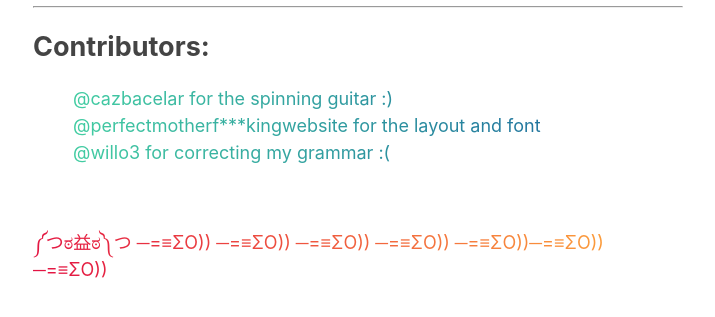
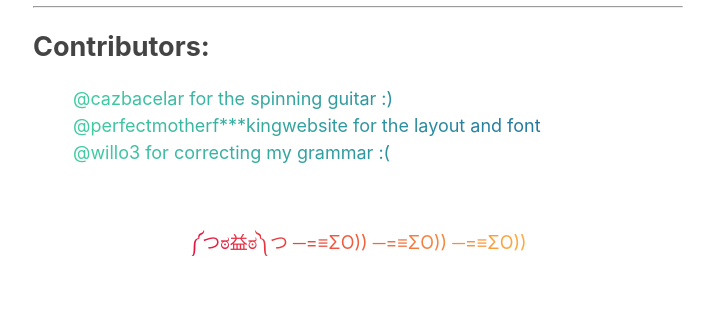
Before and after one commit to LucasNseyep/profile, a plain HTML site: page index.html in a window 1280 px wide. Shown: the part 1621-1938 px from the top of the page, without its empty margins (282-997 px from the left). Drawn offline with Linux system fonts and the light colour scheme.

Commit message:
make my profile prettier

```diff
--- a/index.html
+++ b/index.html
@@ -73,6 +73,8 @@
         </ul>
         <br>
 
-        <p class="sunset-gradient-text page-bottom-ascii">༼つಠ益ಠ༽つ ─=≡ΣO)) ─=≡ΣO)) ─=≡ΣO)) ─=≡ΣO)) ─=≡ΣO))─=≡ΣO)) ─=≡ΣO))</p>
-  </body>
+        <div class="testing">
+          <p class="sunset-gradient-text page-bottom-ascii">༼つಠ益ಠ༽つ ─=≡ΣO)) ─=≡ΣO)) ─=≡ΣO))</p>
+        </div>
+      </body>
 </html>
--- a/style.css
+++ b/style.css
@@ -169,6 +169,12 @@ a {
   justify-content: space-evenly;
 }
 
-.page-bottom-ascii p {
+.page-bottom-ascii {
   text-align: center;
 }
+
+.testing {
+  display: flex;
+  justify-content: center;
+  align-items: center;
+}
```
